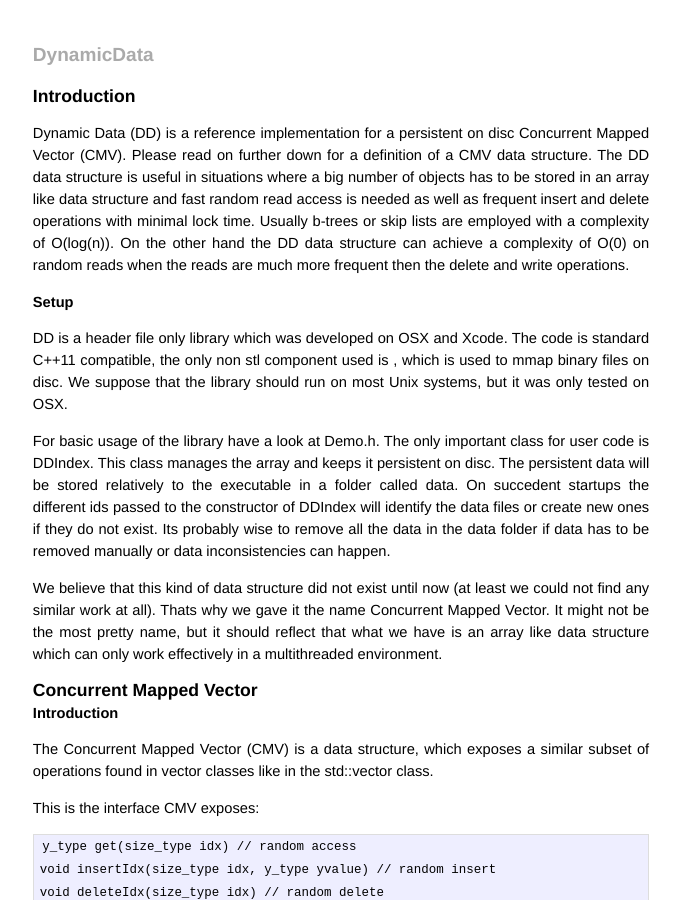
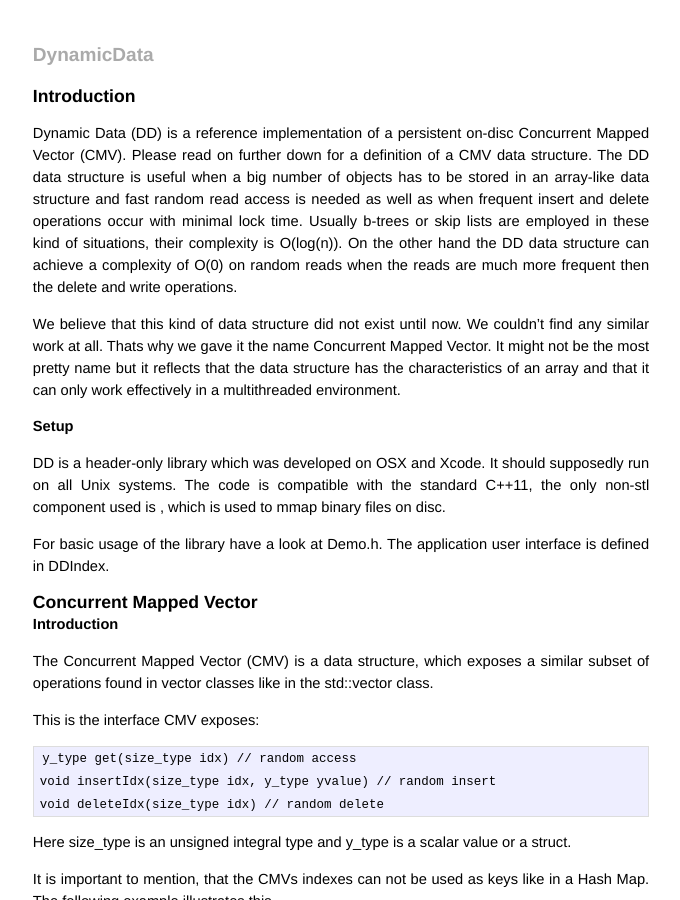
Before and after one commit to cleverandson/DynamicData, a Jekyll site: the page built from _posts/2013-3-4-manual.md, in a window 1280 px wide and 900 px high. Shown: the whole window, without its empty margins (299-979 px from the left). Built offline with Jekyll 4.4.1, drawn with Linux system fonts in a browser that asks for light colours; Markdown is read by kramdown in place of the engine named in the settings.

Commit message:
setup should only contain text about the setup

```diff
--- a/_posts/2013-3-4-manual.md
+++ b/_posts/2013-3-4-manual.md
@@ -7,15 +7,16 @@
 
 ## Introduction
 
-Dynamic Data (DD) is a reference implementation for a persistent on disc Concurrent Mapped Vector (CMV). Please read on further down for a definition of a CMV data structure. The DD data structure is useful in situations where a big number of objects has to be stored in an array like data structure and fast random read access is needed as well as frequent insert and delete operations with minimal lock time. Usually b-trees or skip lists are employed with a complexity of O(log(n)). On the other hand the DD data structure can achieve a complexity of O(0) on random reads when the reads are much more frequent then the delete and write operations.
+Dynamic Data (DD) is a reference implementation of a persistent on-disc Concurrent Mapped Vector (CMV). Please read on further down for a definition of a CMV data structure. The DD data structure is useful when a big number of objects has to be stored in an array-like data structure and fast random read access is needed as well as when frequent insert and delete operations occur with minimal lock time. Usually b-trees or skip lists are employed in these kind of situations, their complexity is O(log(n)). On the other hand the DD data structure can achieve a complexity of O(0) on random reads when the reads are much more frequent then the delete and write operations.
+
+We believe that this kind of data structure did not exist until now. We couldn't find any similar work at all. Thats why we gave it the name Concurrent Mapped Vector. It might not be the most pretty name but it  reflects that the data structure has the characteristics of an array and that it can only work effectively in a multithreaded environment.
 
 ### Setup
 
-DD is a header file only library which was developed on OSX and Xcode. The code is standard C++11 compatible, the only non stl component used is , which is used to mmap binary files on disc. We suppose that the library should run on most Unix systems, but it was only tested on OSX.
+DD is a header-only library which was developed on OSX and Xcode. It should supposedly run on all Unix systems. The code is compatible with the standard C++11, the only non-stl component used is , which is used to mmap binary files on disc.
 
-For basic usage of the library have a look at Demo.h. The only important class for user code is DDIndex. This class manages the array and keeps it persistent on disc. The persistent data will be stored relatively to the executable in a folder called data. On succedent startups the different ids passed to the constructor of DDIndex will identify the data files or create new ones if they do not exist. Its probably wise to remove all the data in the data folder if data has to be removed manually or data inconsistencies can happen.
+For basic usage of the library have a look at Demo.h. The application user interface is defined in DDIndex.
 
-We believe that this kind of data structure did not exist until now (at least we could not find any similar work at all). Thats why we gave it the name Concurrent Mapped Vector. It might not be the most pretty name, but it should reflect that what we have is an array like data structure which can only work effectively in a multithreaded environment.
 
 
 ## Concurrent Mapped Vector
```
